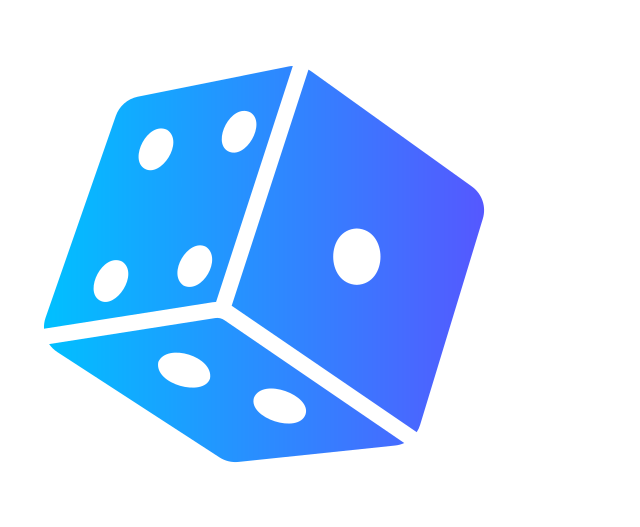
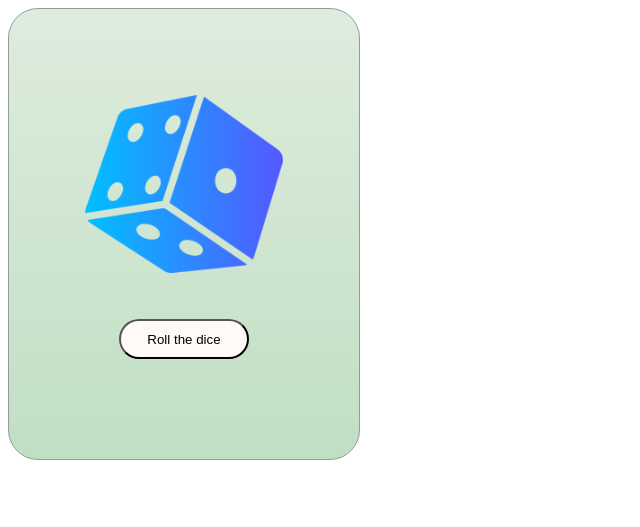
Before and after one commit to Shrushti110/Dice-Roller, a plain HTML site: page index.html in a window 1280 px wide. Shown: the whole page, without its empty margins (0-640 px from the left). Drawn offline with Linux system fonts and the light colour scheme.

Commit message:
minor changes added

```diff
--- /dev/null
+++ b/index.css
@@ -0,0 +1,26 @@
+.img-dice{
+    height: 230px;
+    margin: 10px auto;
+    display: flex;
+    padding-top: 50px;
+}
+.btn{
+    height: 40px;
+    margin:20px auto;
+    width: 130px;
+    display: block;
+    border-radius: 30px;
+    background-color: rgb(255, 249, 247);
+}
+.btn:hover{
+    background-color: cadetblue;
+    color: white;
+    box-shadow: 0px 0px 20px 0px rgb(103, 106, 106);
+}
+.container{
+    border-radius: 30px;
+    border: 1px solid rgb(148, 155, 155);
+    width: 350px;
+    height: 450px;
+    background-image: linear-gradient(to top, #c1dfc4 0%, #deecdd 100%);
+}
--- a/index.html
+++ b/index.html
@@ -4,10 +4,42 @@
     <meta charset="UTF-8">
     <meta name="viewport" content="width=device-width, initial-scale=1.0">
     <title>DICE ROLLER</title>
+    <link rel="stylesheet" href="index.css">
 </head>
 <body>
-    <div>
+
+    <div class="container">
         <img src="dice.png" class="img-dice" id="img-dice"/>
+        <button onclick="roll()" class="btn">Roll the dice</button>
     </div>
+
+    <script>
+        function roll() {
+            const randomNumber = Math.floor(Math.random() * (7-1) + 1)
+            const imgElement = document.getElementById("img-dice")
+
+            switch(randomNumber){
+                case 1:
+                    imgElement.src = "one.png"
+                break
+                case 2:
+                    imgElement.src = "two.png"
+                break
+                case 3:
+                    imgElement.src = "three.png"
+                break
+                case 4:
+                    imgElement.src = "four.png"
+                break
+                case 5:
+                    imgElement.src = "five.png"
+                break
+                case 6:
+                    imgElement.src = "six.png"
+                break
+
+            }
+        }
+    </script>
 </body>
 </html>
```
Also changed, not shown: playing-dice.jpg (added).
